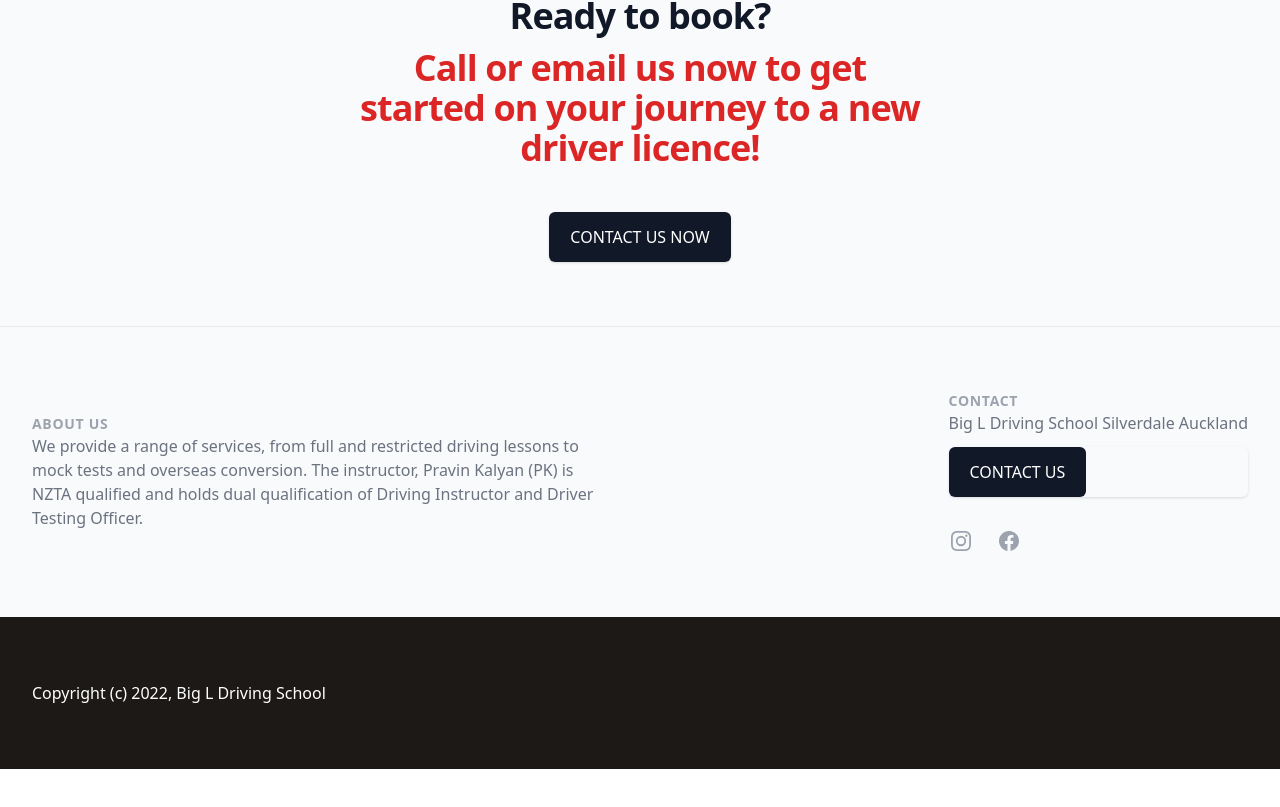
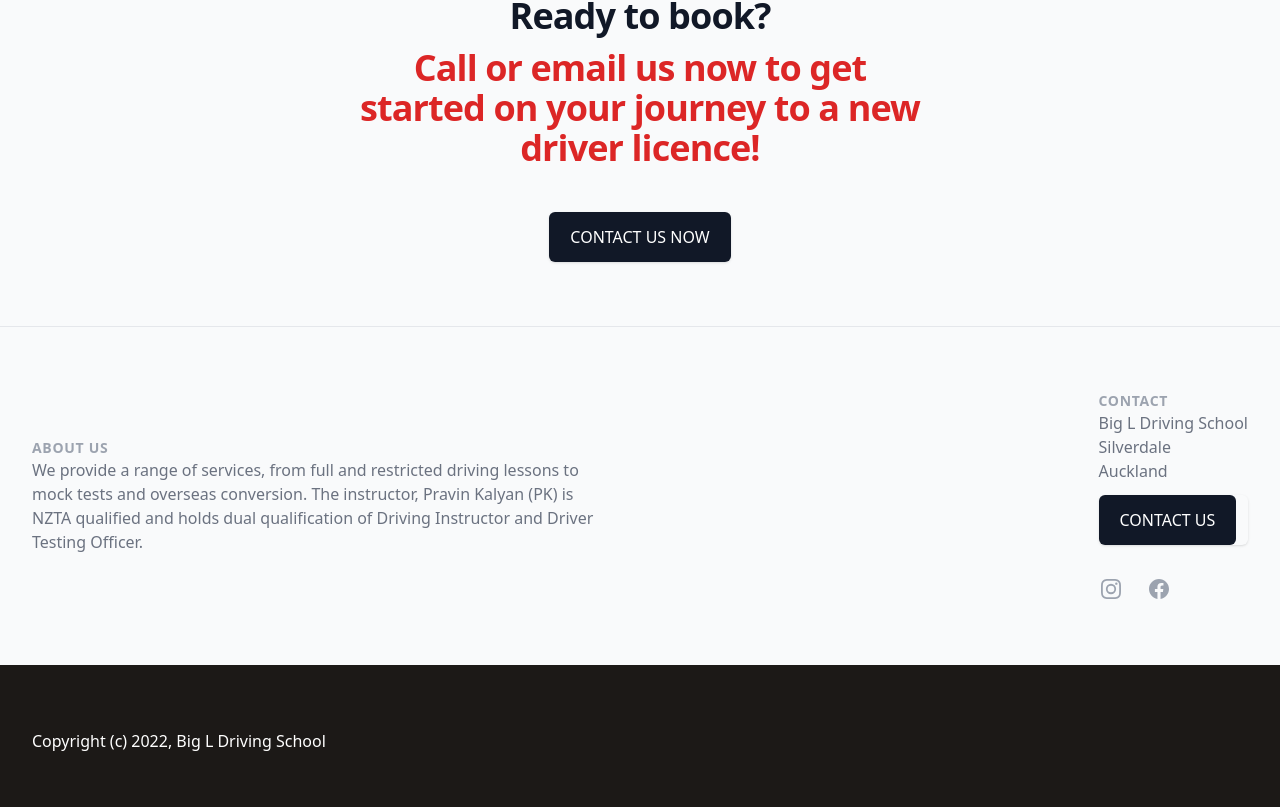
Before and after one commit to bigldrivingschool/bigl-website, a Next.js app: page / in a window 1280 px wide. Shown: the part 2226-3033 px from the top of the page. Before the commit the page ends 2995 px from the top, so only its background shows below. Built offline with nearby package versions, Linux system fonts and the light colour scheme.

Commit message:
Fix deploy

```diff
--- a/components/Footer/Footer.tsx
+++ b/components/Footer/Footer.tsx
@@ -23,9 +23,9 @@ export const Footer = () => {
               <h4 className="text-sm font-semibold uppercase tracking-wider text-gray-400">
                 Contact
               </h4>
-              <p className="text-base text-gray-500">
-                Big L Driving School Silverdale Auckland
-              </p>
+              <p className="text-base text-gray-500">Big L Driving School</p>
+              <p className="text-base text-gray-500">Silverdale</p>
+              <p className="text-base text-gray-500">Auckland</p>
             </div>
 
             <div className="mt-3 rounded-md shadow">
```
